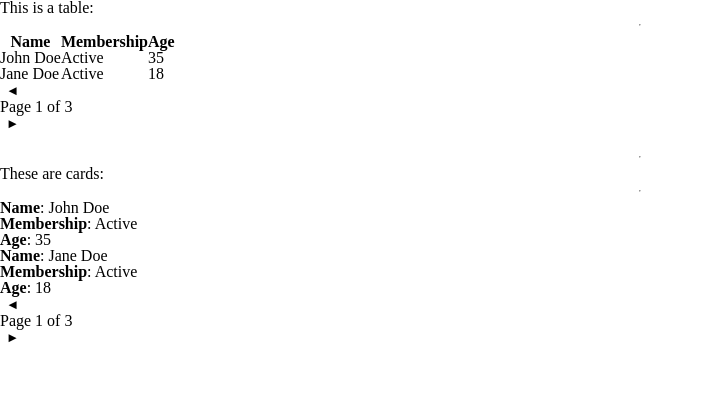
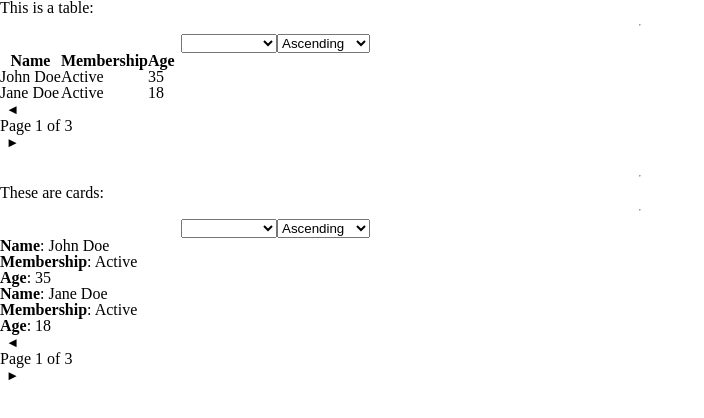
Before and after one commit to RyanJP18/data-deck, a Vue app: page / in a window 1280 px wide. Shown: the top 418 px of the page, without its empty margins (0-704 px from the left). Built offline with nearby package versions, Linux system fonts and the light colour scheme.

Commit message:
Filtering and sorting

```diff
--- a/src/components/DataDeckCards.vue
+++ b/src/components/DataDeckCards.vue
@@ -2,25 +2,31 @@
 import { ref } from 'vue';
 import type DataDeckProps from '@/interfaces/DataDeckProps';
 import type HeaderMetadata from '@/interfaces/HeaderMetadata';
+import type DataSettings from '@/interfaces/DataSettings';
+import type DataPaginator from '@/interfaces/DataPaginator';
 import useDataDeck from '@/composables/useDataDeck';
 import FooterPanel from '@/components/FooterPanel.vue';
+import HeaderPanel from '@/components/HeaderPanel.vue';
 
 const props = withDefaults(defineProps<DataDeckProps>(), {
     headerMetadata: () => [] as HeaderMetadata[],
+    dataSettings: { filterQuery: '', sortColumn: '', sortDirection: 'Ascending' } as DataSettings,
     paginator: { itemsPerPage: 2, currentPage: 1, lastPage: 1, manager: 'client' } as DataPaginator,
     loading: false,
 });
 
 
+const dataSettings = ref(props.dataSettings);
 const paginator = ref(props.paginator);
 
-const { processedData, pageData } = useDataDeck({ data: props.data, headerMetadata: props.headerMetadata, paginator: paginator });
+const { processedData, pageData } = useDataDeck({ data: props.data, headerMetadata: props.headerMetadata, dataSettings: dataSettings, paginator: paginator });
 
 </script>
 
 
 <template>
     <div>
+        <HeaderPanel v-model="dataSettings" :headerMetadata="headerMetadata" />
         <div v-for="(card, cardIndex) in pageData" :key="cardIndex">
             <div v-for="column in headerMetadata" :key="column"><b>{{ column.label }}</b>: {{ card[column.value] }} </div>
         </div>
--- a/src/components/DataDeckTable.vue
+++ b/src/components/DataDeckTable.vue
@@ -2,25 +2,31 @@
 import { ref } from 'vue';
 import type DataDeckProps from '@/interfaces/DataDeckProps';
 import type HeaderMetadata from '@/interfaces/HeaderMetadata';
+import type DataSettings from '@/interfaces/DataSettings';
 import type DataPaginator from '@/interfaces/DataPaginator';
 import useDataDeck from '@/composables/useDataDeck';
 import FooterPanel from '@/components/FooterPanel.vue';
+import HeaderPanel from '@/components/HeaderPanel.vue';
 
 const props = withDefaults(defineProps<DataDeckProps>(), {
     headerMetadata: () => [] as HeaderMetadata[],
+    dataSettings: { filterQuery: '', sortColumn: '', sortDirection: 'Ascending' } as DataSettings,
     paginator: { itemsPerPage: 2, currentPage: 1, lastPage: 1, manager: 'client' } as DataPaginator,
     loading: false,
 });
 
+
+const dataSettings = ref(props.dataSettings);
 const paginator = ref(props.paginator);
 
-const { processedData, pageData } = useDataDeck({ data: props.data, headerMetadata: props.headerMetadata, paginator: paginator });
+const { processedData, pageData } = useDataDeck({ data: props.data, headerMetadata: props.headerMetadata, dataSettings: dataSettings, paginator: paginator });
 
 </script>
 
 
 <template>
     <div>
+        <HeaderPanel v-model="dataSettings" :headerMetadata="headerMetadata" />
         <table>
             <thead>
                 <tr>
--- a/src/components/FooterPanel.vue
+++ b/src/components/FooterPanel.vue
@@ -11,7 +11,6 @@ const props = withDefaults(defineProps<{
 const paginator = ref(props.modelValue);
 
 const emit = defineEmits(['update:modelValue']);
-
 
 
 watch(() => props.processedData, newVal => {
--- a/src/components/HeaderPanel.vue
+++ b/src/components/HeaderPanel.vue
@@ -1,3 +1,25 @@
+<script setup lang="ts">
+
+const props = withDefaults(defineProps<{
+    modelValue: DataSettings;
+    headerMetadata: HeaderMetadata[];
+}>(), {
+});
+
+const emit = defineEmits(['update:modelValue']);
+
+</script>
+
+
 <template>
-
+    <div>
+        <input v-model="modelValue.filterQuery" />
+        <select v-model="modelValue.sortColumn">
+            <option v-for="header in props.headerMetadata" :value="header.value" :key="header.value">{{ header.label }}</option>
+        </select>
+        <select v-model="modelValue.sortDirection">
+            <option>Ascending</option>
+            <option>Descending</option>
+        </select>
+    </div>
 </template>
--- a/src/composables/useDataDeck.ts
+++ b/src/composables/useDataDeck.ts
@@ -5,9 +5,52 @@ const useDataDeck = (props: DataDeckProps) => {
     const itemsPerPage = ref(props.paginator?.itemsPerPage ?? 2);
     const currentPage = ref(props.paginator?.currentPage ?? 1);
 
-    const filteredData = computed(() => props.data);
-    const processedData = computed(() => filteredData.value);
 
+    // Filter logic
+    const processedFilterQuery = computed(() => props.dataSettings?.value.filterQuery.toLowerCase() || '');
+    watch(processedFilterQuery, () => currentPage.value = 1);
+
+    // Determine which fields are going to be used in sort
+    const filterKeys = computed(() => props.headerMetadata
+        .filter(metadata => metadata.filterBy ?? true)
+        .map(metadata => metadata.value)
+    );
+
+    const filteredData = computed(() =>
+        props.data.filter(item => filterKeys.value.map(key => item[key]) // get any fields from the data that are in our filter keys
+            .some(value => value.toLowerCase().includes(processedFilterQuery.value)))); // do a comparison against the filter
+
+
+    // Sort logic
+    const processedData = computed(() => {
+        if (props.dataSettings?.value.sortColumn === '') {
+            return filteredData.value; // Just display data in its default array order if no sort is specified
+        }
+
+        return filteredData.value.slice().sort((rawA, rawB) => {
+            const a = (rawA[props.dataSettings?.value.sortColumn]?.toString() || '').toLowerCase();
+            const b = (rawB[props.dataSettings?.value.sortColumn]?.toString() || '').toLowerCase();
+
+            // If both values start with numbers, do a numerical sort instead
+            const numMatchA = a.match(/^\d+/);
+            const numMatchB = b.match(/^\d+/);
+            if (numMatchA && numMatchB) {
+                const numA = parseInt(numMatchA[0]);
+                const numB = parseInt(numMatchB[0]);
+                if (numA !== numB) {
+                    return props.dataSettings?.value.sortDirection === 'Ascending' ? numA - numB : numB - numA;
+                }
+            }
+
+            // Default to a string sort
+            if (a < b) return props.dataSettings?.value.sortDirection === 'Ascending' ? -1 : 1;
+            if (a > b) return props.dataSettings?.value.sortDirection === 'Ascending' ? 1 : -1;
+            return 0;
+        });
+    });
+
+
+    // Pagination logic
     const pageData = computed(() => {
         const start = (currentPage.value - 1) * itemsPerPage.value;
         const end = start + itemsPerPage.value;
@@ -19,6 +62,8 @@ const useDataDeck = (props: DataDeckProps) => {
         currentPage.value = newVal?.value.currentPage ?? currentPage.value;
     }, { deep: true });
 
+
+
     return {
         currentPage,
         processedData,
--- a/src/interfaces/DataDeckProps.ts
+++ b/src/interfaces/DataDeckProps.ts
@@ -1,9 +1,11 @@
-import type DataPaginator from "./DataPaginator";
-import type HeaderMetadata from "./HeaderMetadata";
+import type HeaderMetadata from "@/interfaces/HeaderMetadata";
+import type DataSettings from "@/interfaces/DataSettings";
+import type DataPaginator from "@/interfaces/DataPaginator";
 
 export default interface ComponentProps {
     data: Record<string, string>[];
     headerMetadata: HeaderMetadata[];
+    dataSettings?: DataSettings;
     paginator?: DataPaginator;
     loading?: boolean;
 };
--- /dev/null
+++ b/src/interfaces/DataSettings.ts
@@ -0,0 +1,5 @@
+export default interface DataSettings {
+    filterQuery: string;
+    sortColumn: string;
+    sortDirection: string;
+};
--- a/src/interfaces/HeaderMetadata.ts
+++ b/src/interfaces/HeaderMetadata.ts
@@ -2,5 +2,5 @@ export default interface HeaderMetadata {
     value: string; // Required. The field containing the data for this column, e.g. dob (as in, data.dob)
     label: string; // Required. The header label to be used for this column, e.g. 'Date of Birth'
     sortBy?: string; // Optional. The field used to sort this column, e.g. dob_timedate
-    filter?: boolean; // Optional. Whether this field be considered by the filter, default true
+    filterBy?: boolean; // Optional. Whether this field be considered by the filter, default true
 };
```
